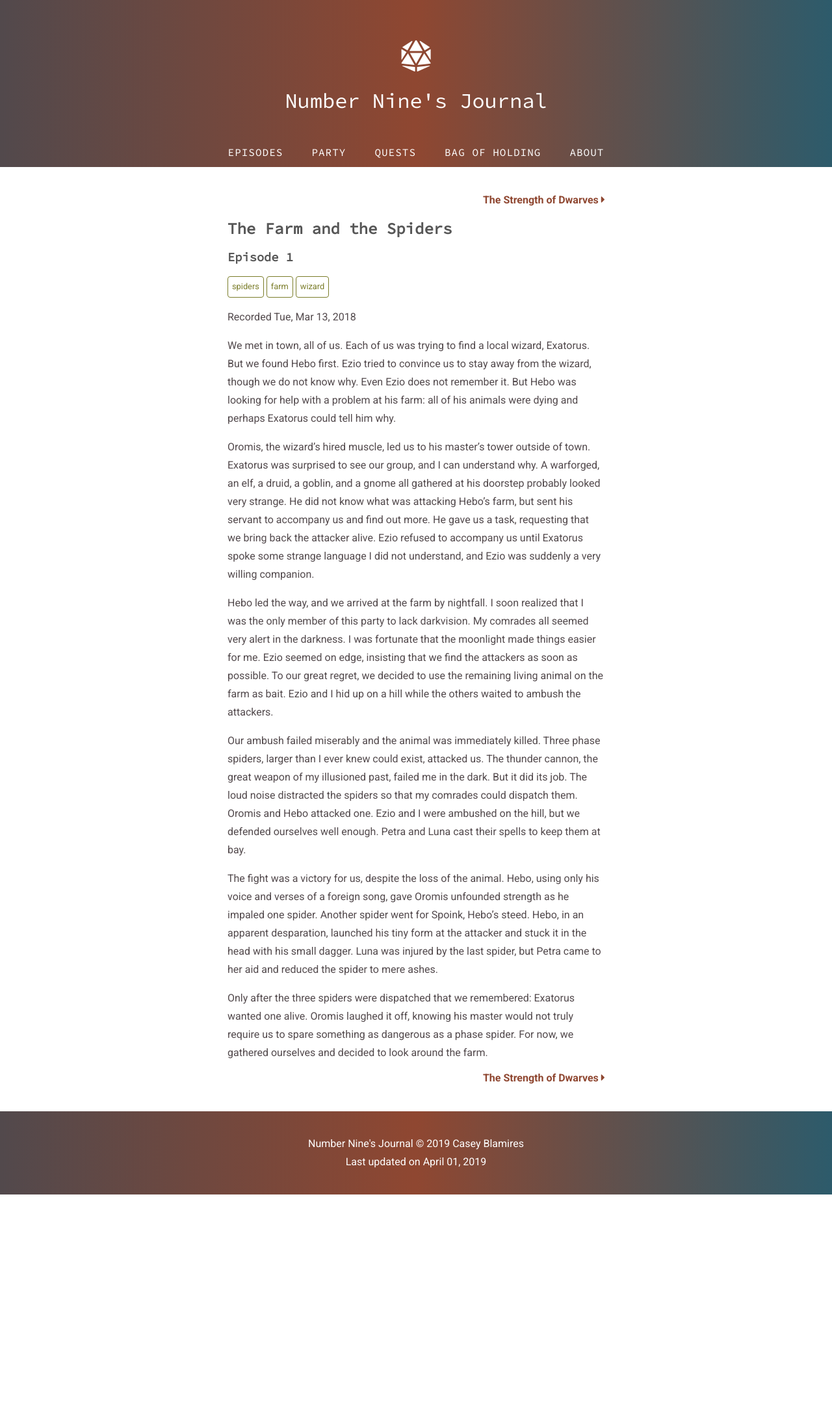
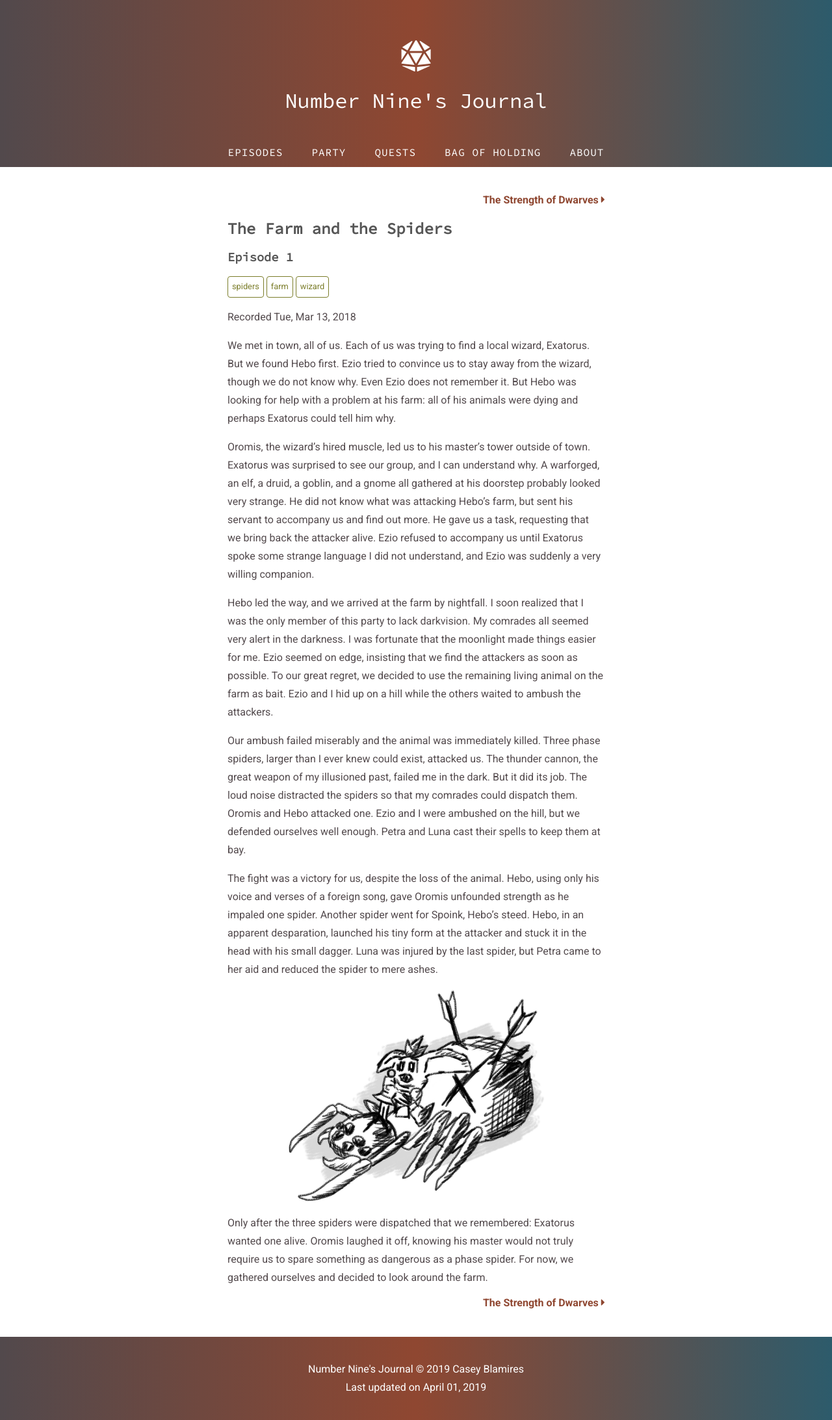
Before and after one commit to clblamires/ninesjournal, a Jekyll site: the page built from _posts/2018-10-19-farms-and-spiders.md, in a window 1280 px wide. Shown: the whole page at 65% size. Built offline with Jekyll 4.4.1, drawn with Linux system fonts in a browser that asks for light colours; before the commit the page ends 1838 px from its top, so only the background shows below that.

Commit message:
Adding an image or two

```diff
--- a/_posts/2018-10-19-farms-and-spiders.md
+++ b/_posts/2018-10-19-farms-and-spiders.md
@@ -16,4 +16,6 @@ Our ambush failed miserably and the animal was immediately killed. Three phase s
 
 The fight was a victory for us, despite the loss of the animal. Hebo, using only his voice and verses of a foreign song, gave Oromis unfounded strength as he impaled one spider. Another spider went for Spoink, Hebo's steed. Hebo, in an apparent desparation, launched his tiny form at the attacker and stuck it in the head with his small dagger. Luna was injured by the last spider, but Petra came to her aid and reduced the spider to mere ashes.
 
+![Hebo Kills Spider]({{site.url}}/images/adventure/hebo_kills_spider.jpg)
+
 Only after the three spiders were dispatched that we remembered: Exatorus wanted one alive. Oromis laughed it off, knowing his master would not truly require us to spare something as dangerous as a phase spider. For now, we gathered ourselves and decided to look around the farm.
--- a/css/style.css
+++ b/css/style.css
@@ -85,6 +85,13 @@
 }
 .padding {
     padding: 10px;
+}
+
+img {
+    max-width: 400px;
+    width: 100%;
+    display: block;
+    margin: 0 auto;
 }
 
 
```
Also changed, not shown: images/adventure/hebo_kills_spider.jpg (added), images/tabaxi.jpg (added), images/tabaxi_listimage.jpg (added), 1 other file.
